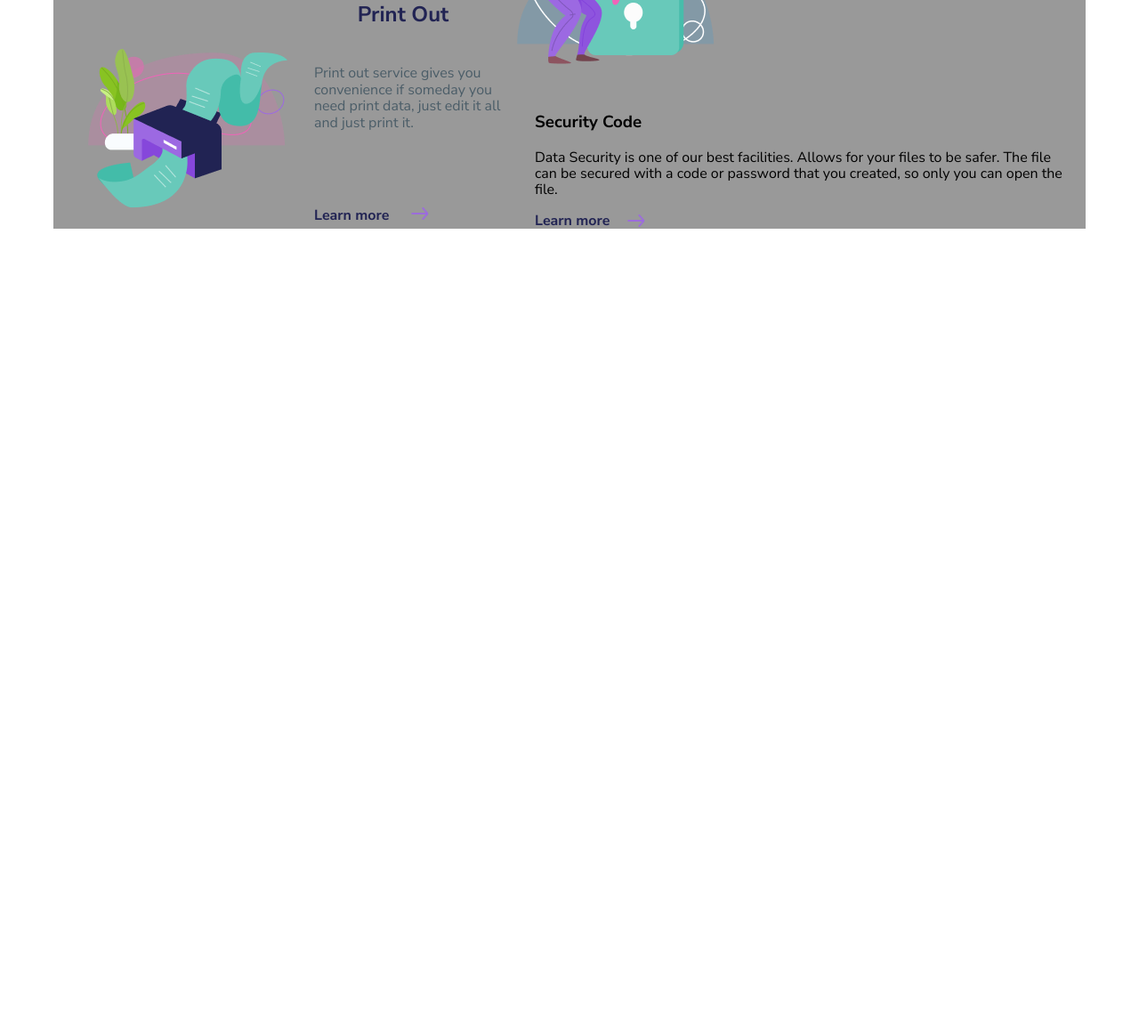
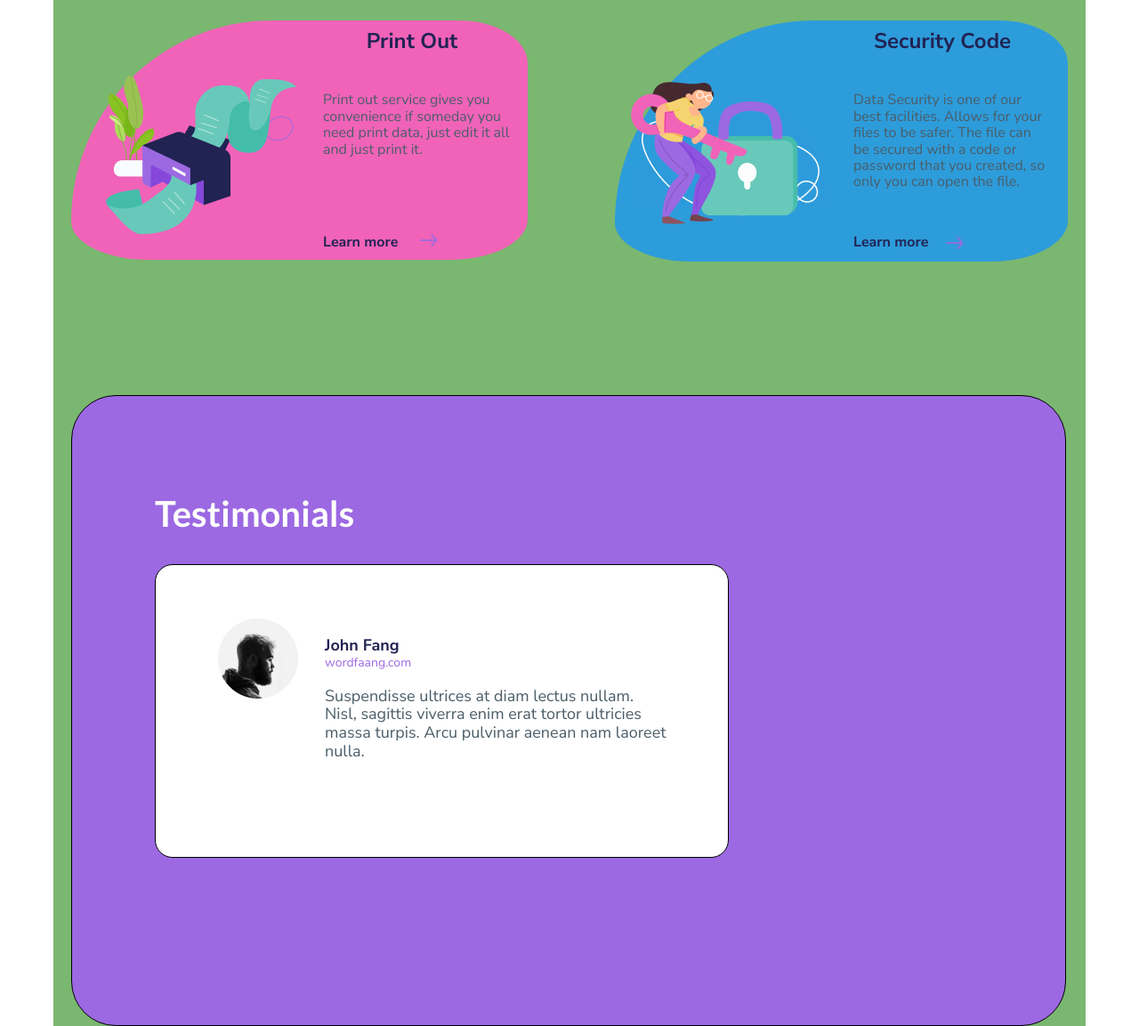
Before and after one commit to omon490/demo-were, a plain HTML site: page index.html in a window 1280 px wide. Shown: the part 2093-3246 px from the top of the page at 89% size. Before the commit the page ends 2352 px from the top, so only its background shows below. Drawn offline with Linux system fonts and the light colour scheme.

Commit message:
add to html and css testimonials section

```diff
--- a/css/main.css
+++ b/css/main.css
@@ -9,7 +9,7 @@
   margin-right: auto;
   margin-left: auto;
   max-width: 1160px;
-  background-color: #999;
+  background-color: #2819;
 }
 
 .site-top{
@@ -171,11 +171,18 @@
 
 .process-section{
   display: flex;
+  justify-content: space-between;
 }
 
 
+/* SEARCH DATA */
+
+
 .search-data{
+  padding: 10px 10px;
   display: flex;
+  background: #68C9BA;
+  border-radius: 44% 15% 17% 17% / 84% 18% 17% 16% ;
 }
 
 
@@ -227,11 +234,16 @@
 
 
 
+/* PRINT OUT */
+
 
 
 .print-out{
   display: flex;
   margin-top: 100px;
+  padding: 10px 10px;
+  background: #F063B8;
+  border-radius: 44% 15% 17% 17% / 84% 18% 17% 16% ;
 }
 
 
@@ -265,11 +277,16 @@
 
 
 
+/* HOURS ACCESS */
+
 
 
 
 .hours-access{
   display: flex;
+  padding: 10px 10px;
+  background: #9C69E2;
+  border-radius: 44% 15% 17% 17% / 84% 18% 17% 16% ;
 }
 
 .hours-access-img{
@@ -297,3 +314,118 @@
   font-weight: normal;
   color: #4B5D68;
 }
+
+
+
+/* SECURITY CODE */
+
+
+
+.security-code{
+  display: flex;
+  margin-top: 100px;
+  padding: 10px 10px;
+  background:  #2D9CDB;
+  border-radius: 44% 15% 17% 17% / 84% 18% 17% 16% ;
+}
+
+
+.security-code-img{
+  width: 230px;
+  height: 201px;
+  margin-top: 50px;
+}
+
+
+.security-code-heading{
+  margin-top: 0;
+  margin-bottom: 20px;
+  text-align: center;
+  width: 200px;
+  height: 50px;
+  font-size: 24px;
+  color: #212353;
+}
+
+
+.security-code-text{
+  margin-top: 0;
+  margin-bottom: 0;
+  width: 220px;
+  height: 160px;
+  font-size: 16px;
+  font-weight: normal;
+  color: #4B5D68;
+}
+
+
+
+/* TESTIMONIALS */
+
+
+.testimonials{
+  width: 1118px;
+  height: 709px;
+  margin-top: 150px;
+  border: 1px solid;
+  border-radius: 50px;
+  background: #9C69E2;
+}
+
+
+.testimonials-heading {
+  font-family: "Lato", "Arial", sans-serif;
+  margin-left: 93px;
+  margin-top: 109px;
+  font-size: 40px;
+  font-weight: 700;
+  color: #fff;
+}
+
+
+.users{
+  display: flex;
+  margin-left: 93px;
+  width: 645px;
+  height: 330px;
+  border: 1px solid;
+  border-radius: 20px;
+  background-color: #fff;
+}
+
+
+.users-img{
+  margin-top: 60px;
+  margin-left: 70px;
+}
+
+
+.features{
+  margin-left: 30px;
+}
+
+.features-user-heading {
+  margin-top: 80px;
+  margin-bottom: 0;
+  font-weight: 900;
+  font-size: 18px;
+  display: flex;
+  align-items: center;
+  color: #212353;
+}
+
+.features-link{
+  text-decoration: none;
+  font-weight: 500;
+  font-size: 14px;
+  color: #9C69E2;
+}
+
+
+.features-user-text {
+  width: 385px;
+  height: 130px;
+  font-weight: normal;
+  font-size: 18px;
+  color: #4B5D68;
+}
--- a/index.html
+++ b/index.html
@@ -130,6 +130,21 @@
 
 
 
+          <!-- TESTIMONIALS -->
+
+
+
+          <div class="testimonials">
+            <h2 class="testimonials-heading">Testimonials</h2>
+            <div class="users">
+              <img class="users-img" src="img/users.png" alt="man img" srcset="img/users.png 1x, img/users@2x.png 2x" width="90" height="90">
+              <div class="features">
+                <h3 class="features-user-heading">John Fang</h3>
+                <a class="features-link" href="@">wordfaang.com</a>
+                <p class="features-user-text">Suspendisse ultrices at diam lectus nullam. Nisl, sagittis viverra enim erat tortor ultricies massa turpis. Arcu pulvinar aenean nam laoreet nulla.</p>
+                </div>
+              </div>
+            </div>
 
 
 
@@ -144,11 +159,15 @@
 
 
 
-        </div>
+
+
+
+
+          </div>
 
 
 
 
 
-      </body>
-      </html>
+        </body>
+        </html>
```
Also changed, not shown: img/users.png (added), img/users@2x.png (added).
